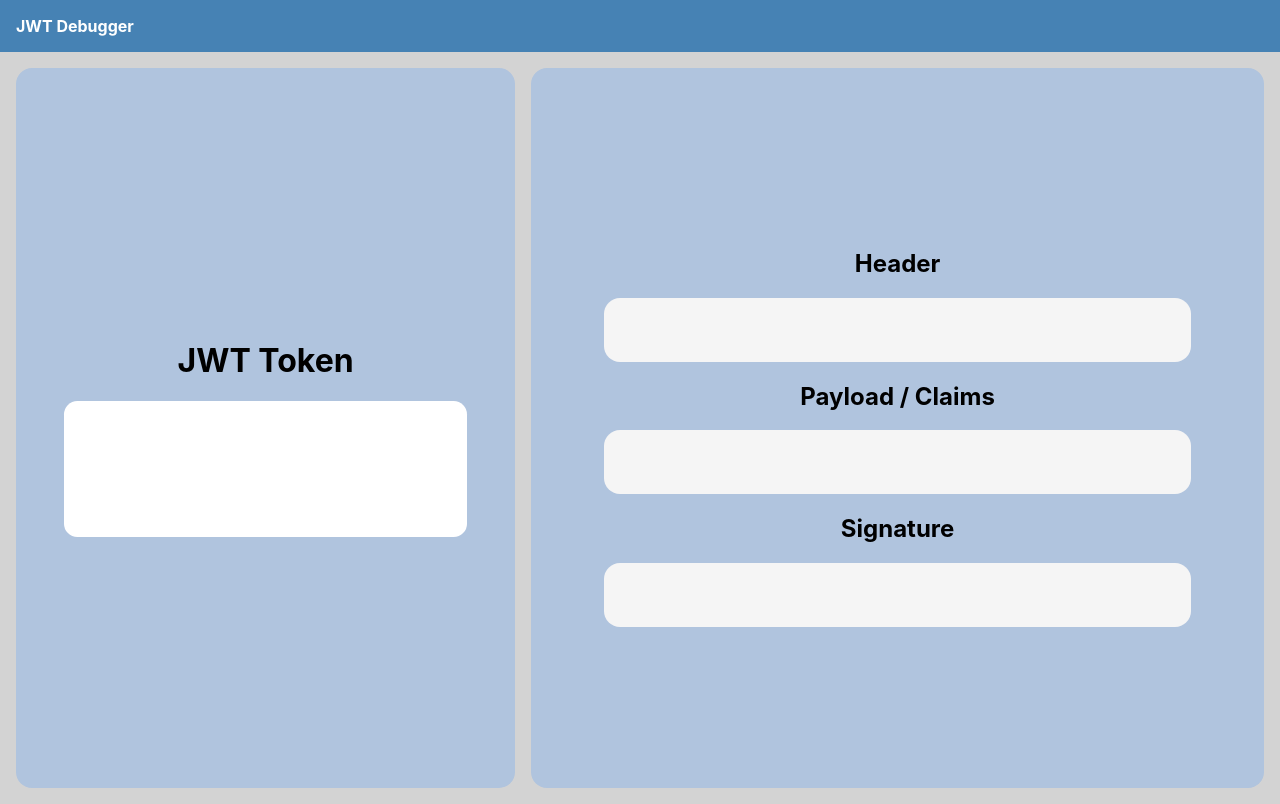
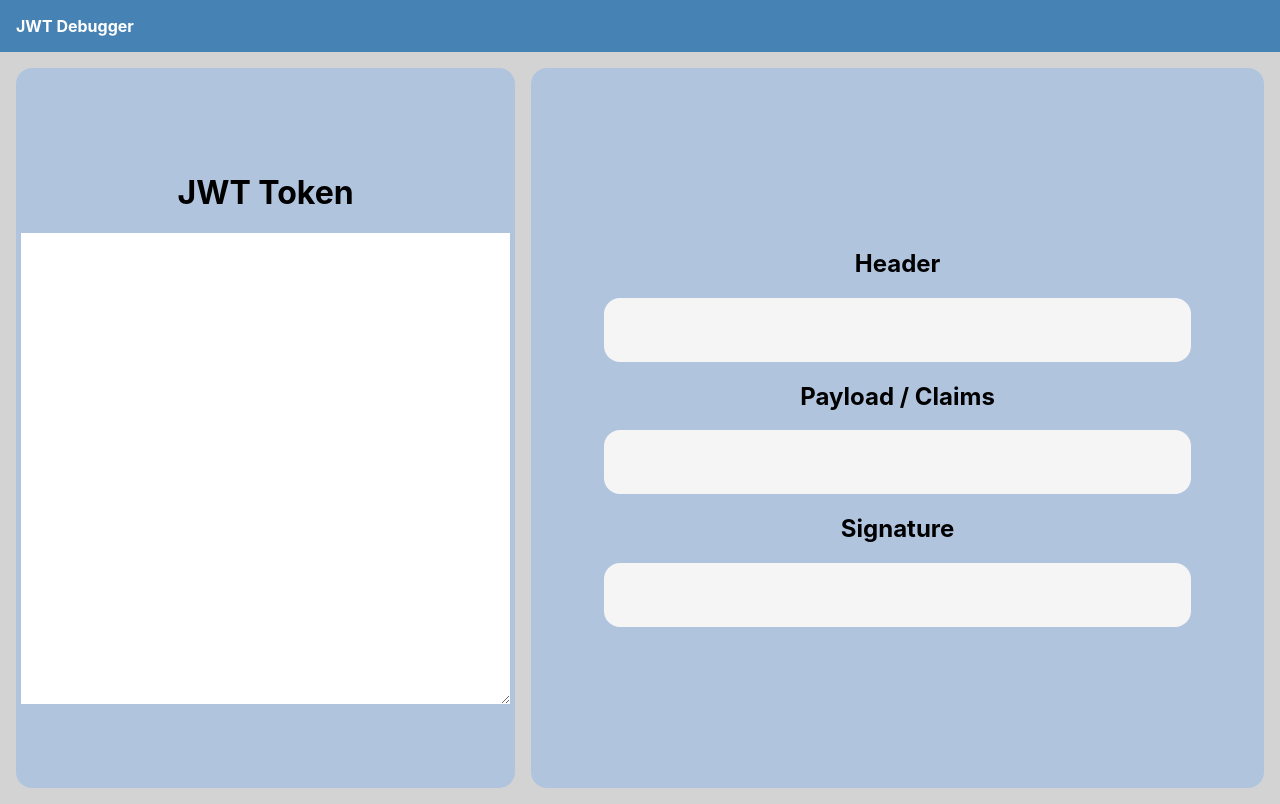
Before and after one commit to vijaygenius123/jwt_debugger, a React (Create React App) app: page / in a window 1280 px wide. Built offline with nearby package versions, Linux system fonts and the light colour scheme.

Commit message:
Changed Input To Textarea

```diff
--- a/src/App.css
+++ b/src/App.css
@@ -40,18 +40,14 @@ header nav{
   align-items: center;
 }
 
-.input form{
-  width: 100%;
-  display: flex;
-  justify-content: center;
-}
 
-input{
-  display: block;
-  width: 80%;
+textarea{
+  padding: 1em;
+  height: 60%;
+  width: 90%;
+  outline: none;
   border: none;
-  border-radius: 1em;
-  height: 10em;
+  font-size: 1.5em;
 }
 
 .output div{
--- a/src/App.js
+++ b/src/App.js
@@ -13,9 +13,7 @@ function App() {
             <div className="container">
                 <div className="input">
                     <h1>JWT Token</h1>
-                    <form action="">
-                        <input type="text" value={token} onChange={e=> setToken(e.target.value)}/>
-                    </form>
+                        <textarea type="text" value={token} onChange={e=> setToken(e.target.value)}/>
                 </div>
                 <div className="output">
                     <h2>Header</h2>
```
